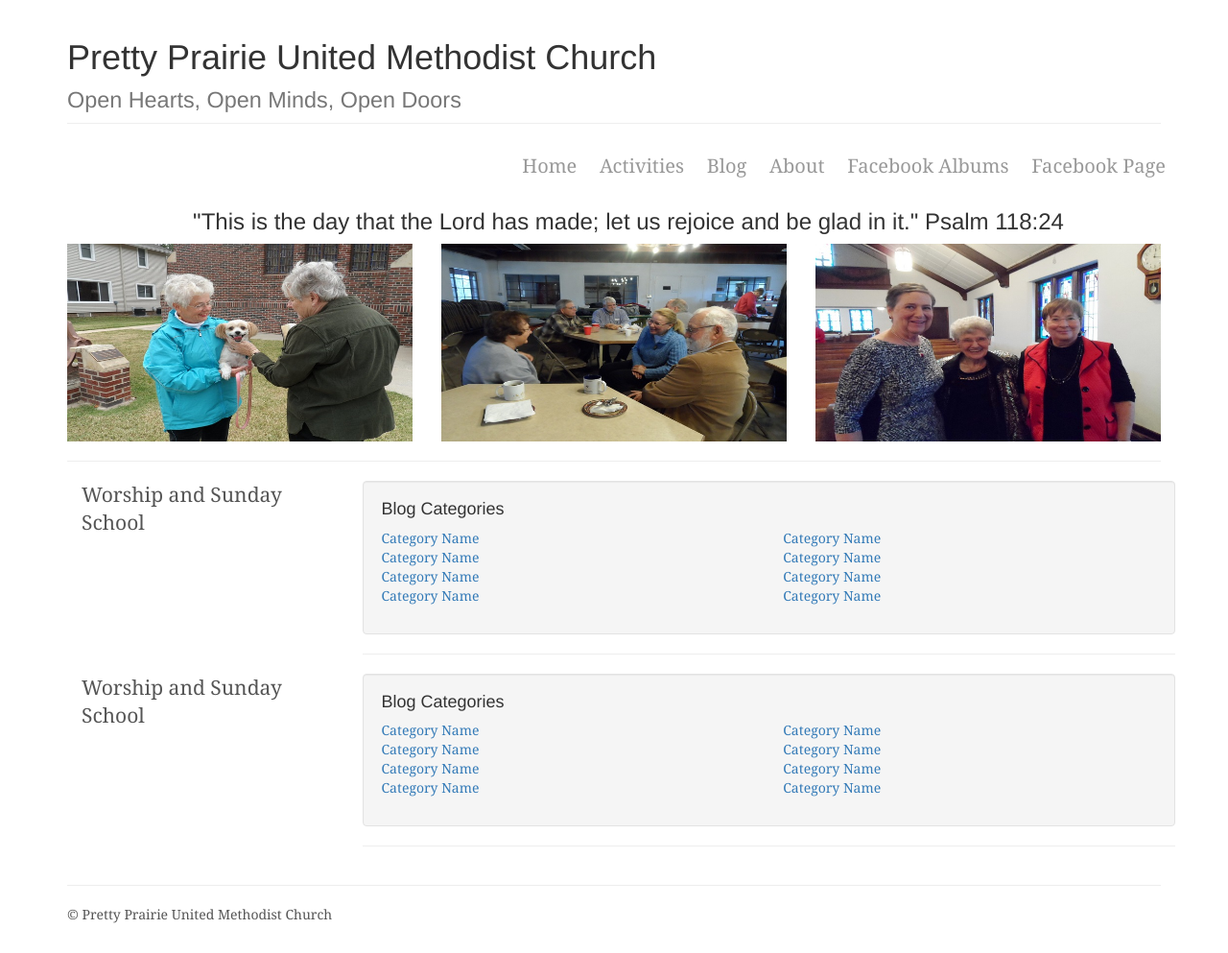
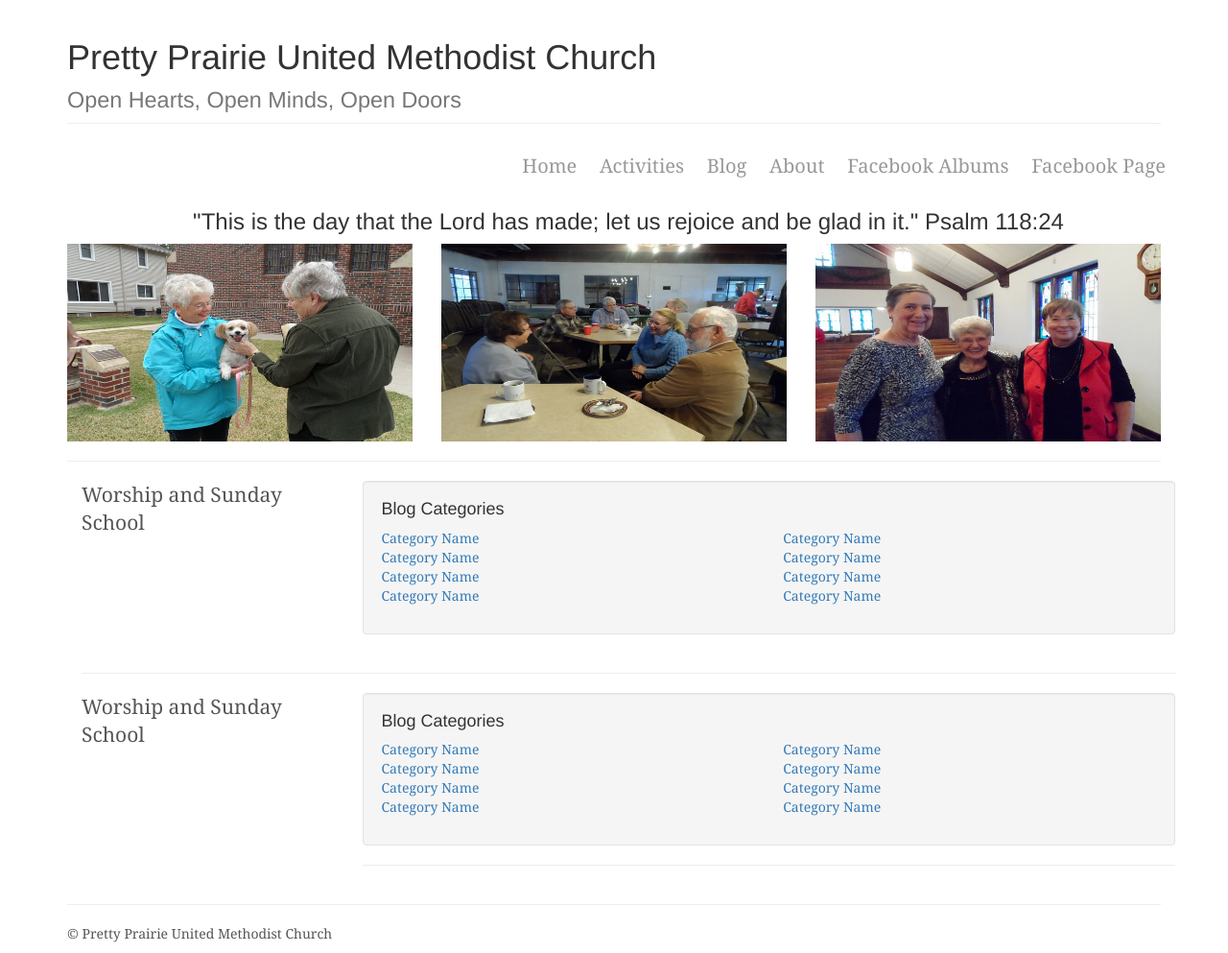
Before and after one commit to KatherineMichel/self-hosted-church-website-jekyll, a Jekyll site: the page built from activities.html, in a window 1280 px wide. Shown: the whole page at 96% size. Built offline with Jekyll 4.4.1, drawn with Linux system fonts in a browser that asks for light colours; nearby versions of some CDN libraries; library files that are not in the unit come from our copies.

Commit message:
Update activities.html

```diff
--- a/activities.html
+++ b/activities.html
@@ -76,12 +76,15 @@
 
                 </div>
 
-                    <hr>
+
 
             </div>
 
         </div>
 
+
+
+                    <hr>
 
 
 
```
